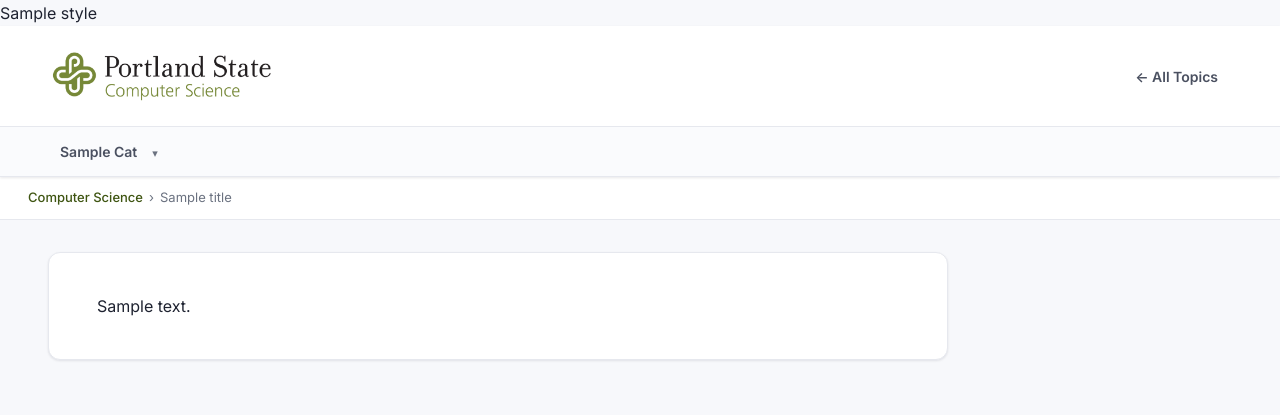
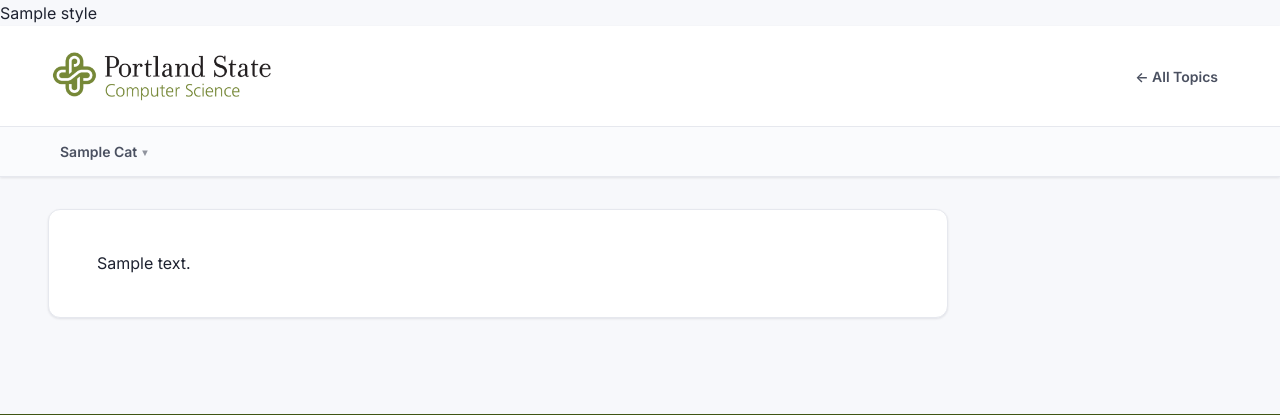
Before and after one commit to wu4f/pdx-cs-site, a Python web app: template templates/base.html in a window 1280 px wide. Shown: the top 415 px of the page. Run offline with Jinja, Linux system fonts and the light colour scheme; the template is opened without the code that fills it: most values are stand-ins (such as "Sample title", 1, 10 or a date in 2020).

Commit message:
Remove breadcrumb nav; improve category nav dropdown UX
- Remove secondary breadcrumb bar ("Computer Science › Page")
- Merge ▾ caret into nav label so category name and caret read as one unit
- Open dropdowns on hover (mouseenter) with 150ms close delay so mouse can reach dropdown
- Click still toggles for touch/keyboard users

Co-Authored-By: Claude Sonnet 4.6 <noreply@anthropic.com>

```diff
--- a/templates/base.html
+++ b/templates/base.html
@@ -87,29 +87,6 @@
         color: var(--psu-green-dark);
         text-decoration: none;
       }
-
-      /* ---- Breadcrumb ---- */
-      .breadcrumb {
-        background: #fff;
-        border-bottom: 1px solid var(--border);
-        padding: 10px 28px;
-        font-size: 13px;
-        color: var(--ink-muted);
-      }
-      .breadcrumb__inner {
-        max-width: 1240px;
-        margin: 0 auto;
-        display: flex;
-        align-items: center;
-        gap: 6px;
-      }
-      .breadcrumb a {
-        color: var(--psu-green-dark);
-        text-decoration: none;
-        font-weight: 500;
-      }
-      .breadcrumb a:hover { text-decoration: underline; }
-      .breadcrumb__sep { color: var(--ink-muted); }
 
       /* ---- Page wrapper ---- */
       .page-layout {
@@ -250,17 +227,16 @@
         align-items: center;
       }
       .nav-label {
-        display: inline-flex; align-items: center; gap: 4px;
+        display: inline-flex; align-items: center; gap: 5px;
         padding: 7px 12px; font-size: 14px; font-weight: 600;
         color: var(--ink-soft); border-radius: 6px; white-space: nowrap;
         transition: background .12s ease, color .12s ease; text-decoration: none;
+        cursor: pointer;
       }
       .nav-label:hover { background: rgba(84,113,25,.08); color: var(--psu-green-dark); text-decoration: none; }
       .nav-caret {
-        background: none; border: none; cursor: pointer; padding: 0 3px;
-        font-size: 11px; color: var(--ink-muted); line-height: 1; vertical-align: middle;
+        font-size: 10px; line-height: 1; opacity: 0.6;
       }
-      .nav-caret:hover { color: var(--psu-green-dark); }
       .nav-dropdown {
         position: fixed;
         min-width: 200px; max-width: 340px;
@@ -285,7 +261,6 @@
       @media (max-width: 700px) {
         .site-header__inner { padding: 12px 16px; }
         .site-header__logo img { height: 56px; }
-        .breadcrumb { padding: 8px 16px; }
         .page-layout { padding: 1rem 16px 3rem; }
         .content-card { padding: 1.5rem 1.25rem; }
         .content-card h1 { font-size: 1.45rem; }
@@ -320,7 +295,7 @@
         <div class="nav-bar__inner">
           {% for cat, items in nav_groups %}
           <div class="nav-item">
-            <a class="nav-label" href="{{ base_href|default('/') }}#{{ cat }}">{{ cat_labels.get(cat, cat.replace('-', ' ').title()) }}</a><button class="nav-caret" aria-haspopup="true" aria-expanded="false" aria-label="Pages in {{ cat_labels.get(cat, cat.replace('-', ' ').title()) }}">▾</button>
+            <a class="nav-label" href="{{ base_href|default('/') }}#{{ cat }}" aria-haspopup="true" aria-expanded="false">{{ cat_labels.get(cat, cat.replace('-', ' ').title()) }}<span class="nav-caret" aria-hidden="true">▾</span></a>
             <ul class="nav-dropdown" role="list" hidden>
               {% for s in items %}
               <li><a href="{{ s.url_path }}">{{ s.title }}</a></li>
@@ -332,14 +307,6 @@
       </nav>
       {% endif %}
     </header>
-
-    <nav class="breadcrumb" aria-label="Breadcrumb">
-      <div class="breadcrumb__inner">
-        <a href="{{ base_href|default('/') }}">Computer Science</a>
-        <span class="breadcrumb__sep" aria-hidden="true">›</span>
-        <span aria-current="page">{{ title }}</span>
-      </div>
-    </nav>
 
     <main id="main-content">
       <div class="page-layout">
@@ -366,32 +333,43 @@
     </footer>
 
     <script>
-    // Nav dropdowns: click ▾ caret to open; position:fixed so overflow:auto can't clip them.
     (function(){
+      var closeTimer=null;
       function closeAll(){
+        clearTimeout(closeTimer);
         document.querySelectorAll('.nav-dropdown:not([hidden])').forEach(function(d){
           d.hidden=true;
-          var b=d.closest('.nav-item').querySelector('.nav-caret');
-          if(b) b.setAttribute('aria-expanded','false');
+          var a=d.closest('.nav-item').querySelector('.nav-label');
+          if(a) a.setAttribute('aria-expanded','false');
         });
       }
-      document.querySelectorAll('.nav-caret').forEach(function(btn){
-        btn.addEventListener('click',function(e){
-          e.stopPropagation();
-          var dd=btn.closest('.nav-item').querySelector('.nav-dropdown');
-          var wasOpen=!dd.hidden;
-          closeAll();
-          if(!wasOpen){
-            var r=btn.getBoundingClientRect();
-            dd.style.top=(r.bottom+2)+'px';
-            dd.style.left=Math.max(0,Math.min(r.left,window.innerWidth-344))+'px';
-            dd.hidden=false;
-            btn.setAttribute('aria-expanded','true');
-          }
+      function openItem(item){
+        clearTimeout(closeTimer);
+        var dd=item.querySelector('.nav-dropdown');
+        var label=item.querySelector('.nav-label');
+        if(!dd||!dd.hidden) return;
+        closeAll();
+        var r=label.getBoundingClientRect();
+        dd.style.top=(r.bottom+2)+'px';
+        dd.style.left=Math.max(0,Math.min(r.left,window.innerWidth-344))+'px';
+        dd.hidden=false;
+        label.setAttribute('aria-expanded','true');
+      }
+      document.querySelectorAll('.nav-item').forEach(function(item){
+        var label=item.querySelector('.nav-label');
+        var dd=item.querySelector('.nav-dropdown');
+        if(!dd) return;
+        item.addEventListener('mouseenter',function(){ openItem(item); });
+        item.addEventListener('mouseleave',function(){ closeTimer=setTimeout(closeAll,150); });
+        dd.addEventListener('mouseenter',function(){ clearTimeout(closeTimer); });
+        dd.addEventListener('mouseleave',function(){ closeTimer=setTimeout(closeAll,150); });
+        label.addEventListener('click',function(e){
+          e.preventDefault();
+          if(!dd.hidden){ closeAll(); } else { openItem(item); }
         });
       });
-      document.addEventListener('click',closeAll);
-      document.addEventListener('keydown',function(e){if(e.key==='Escape')closeAll();});
+      document.addEventListener('click',function(e){ if(!e.target.closest('.nav-item')) closeAll(); });
+      document.addEventListener('keydown',function(e){ if(e.key==='Escape') closeAll(); });
     })();
     </script>
     <script type="application/ld+json">
```
